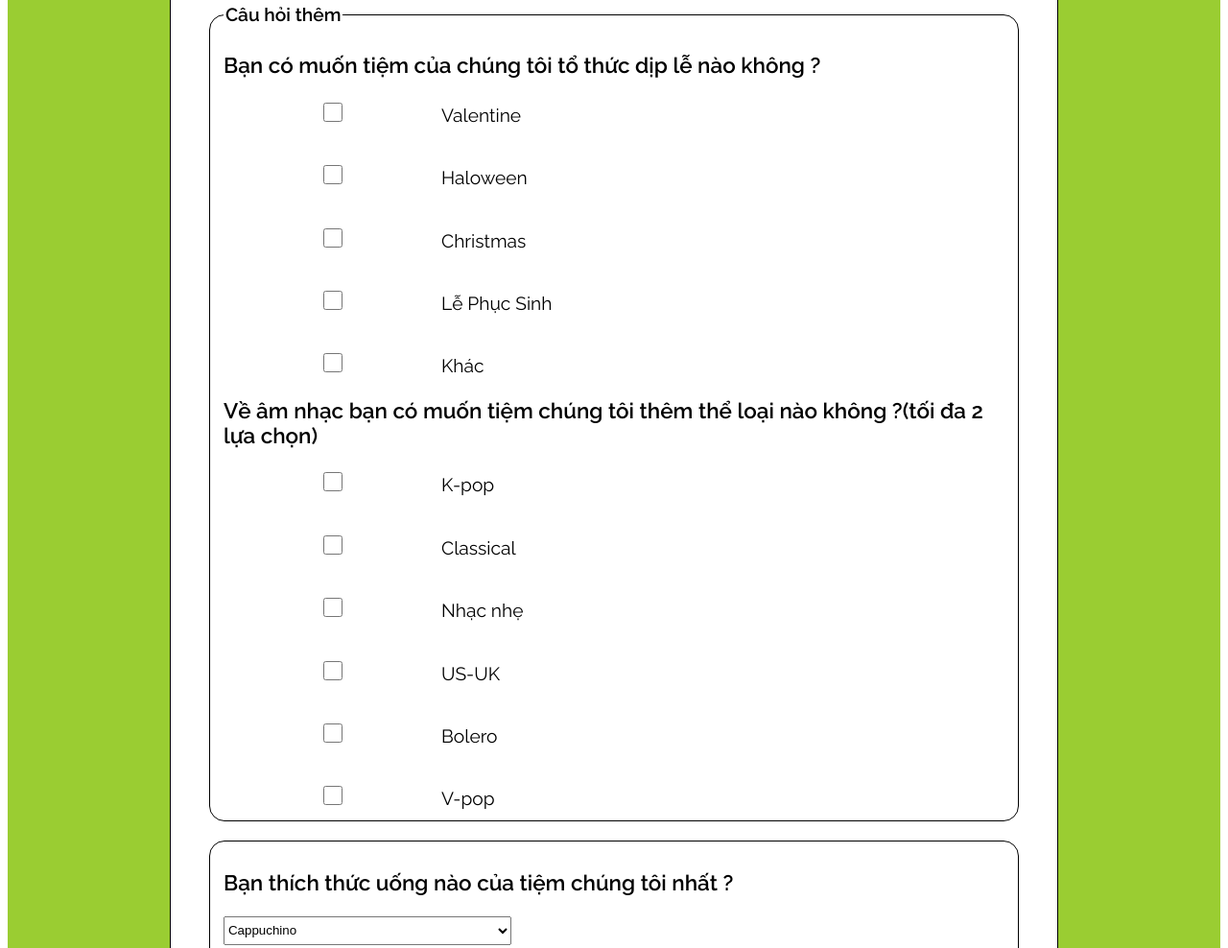
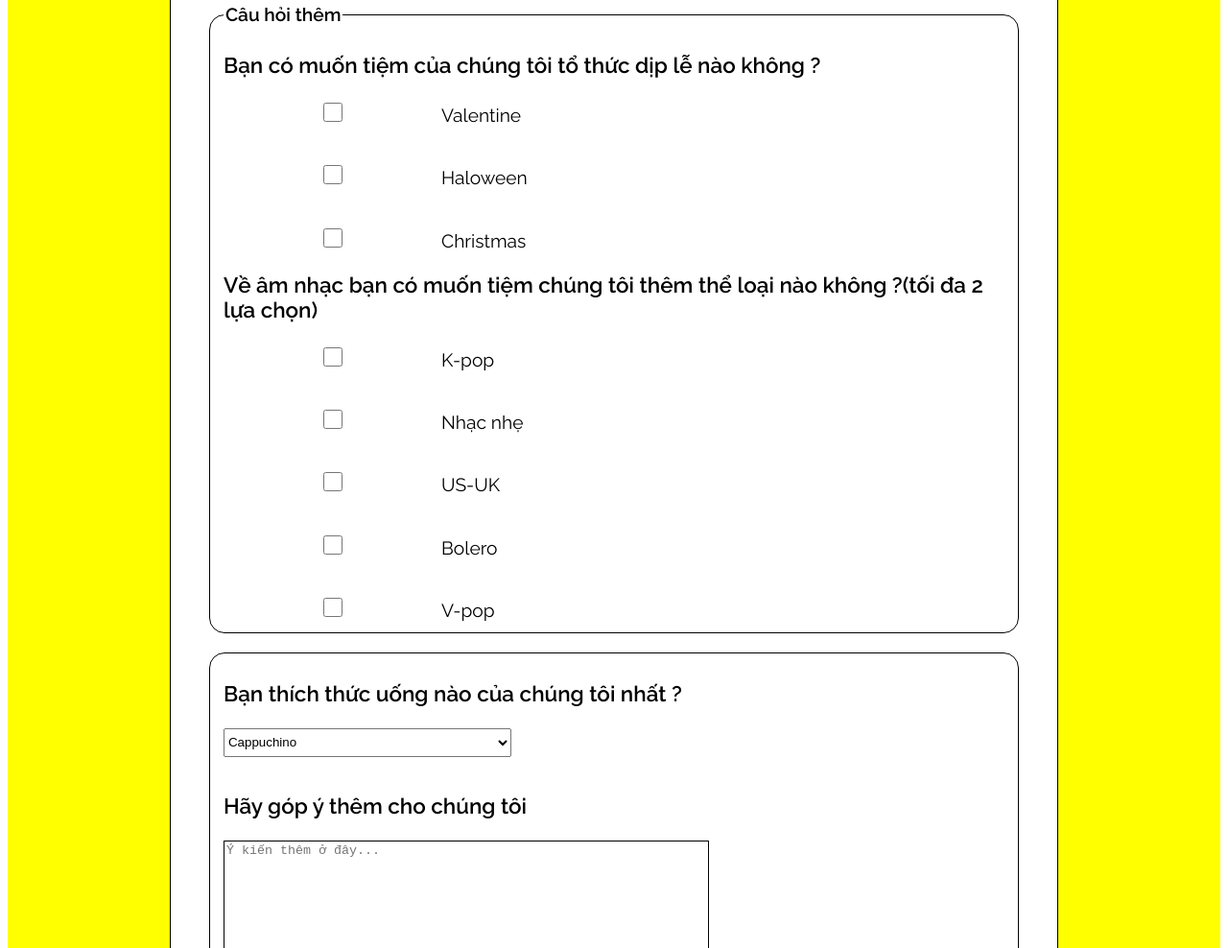
Before and after one commit to cuong200311/baiTapLon, a plain HTML site: page form.html in a window 1280 px wide. Shown: the part 1148-2136 px from the top of the page at 96% size. Drawn offline with Linux system fonts and the light colour scheme.

Commit message:
completed

```diff
--- a/css/contact.css
+++ b/css/contact.css
@@ -1,6 +1,24 @@
 * {
     font-family: 'Raleway', sans-serif;
+    box-sizing: border-box;
 }
+
+header  {
+    display: flex;
+    background-color: yellow;
+    align-items: center;
+}
+
+
+header img {
+    width: 100%;
+}
+
+header > h2 {
+    margin-left: 20%;
+    font-size: 3rem;
+}
+
 .header-div {
     padding: 20px;
     display: flex;
@@ -20,7 +38,7 @@ h1 {
     font-size: 5rem;
 }
 section > div.item:nth-child(2) {
-    background-color: blue;
+    background-color: yellow;
 }
 div.item {
     display: flex;
@@ -29,7 +47,7 @@ div.item {
     justify-content: center;
     font-size: 2rem;
     text-align: center;
-    background-color: yellow;
+    background-color: blue;
     height: 50rem;
     padding-top: 150px;
 }
@@ -65,7 +83,7 @@ img {
 }
 
 section.social-media {
-    background-color: blue;
+    background-color: yellow;
 }
 
 section.social-media > h1 {
--- a/css/form.css
+++ b/css/form.css
@@ -7,7 +7,7 @@ body {
 #outside {
     padding-top: 50px;
     padding-bottom: 50px;
-    background-color: yellowgreen;
+    background-color: yellow;
 }
 
 form {
--- a/form.html
+++ b/form.html
@@ -124,27 +124,12 @@
                             <input type="checkbox" name="Christmas" id="Christmas">Christmas
                         </label>
                     </div>
-                    <div>
-                        <label for="Easter">
-                            <input type="checkbox" name="Easter" id="Easter">Lễ Phục Sinh
-                        </label>
-                    </div>
-                    <div>
-                        <label for="other">
-                            <input type="checkbox" name="other" id="other">Khác
-                        </label>
-                    </div>
                 </div>
                 <h3>Về âm nhạc bạn có muốn tiệm chúng tôi thêm thể loại nào không ?(tối đa 2 lựa chọn)</h3>
                 <div class="checkbox">
                     <div>
                         <label for="K-pop">
                             <input type="checkbox" name="K-pop" id="K-pop">K-pop
-                        </label>
-                    </div>
-                    <div>
-                        <label for="Classical">
-                            <input type="checkbox" name="Classical" id="Classical">Classical
                         </label>
                     </div>
                     <div>
@@ -172,7 +157,7 @@
         </fieldset>
         <fieldset>
             <div class="select">
-                <h3>Bạn thích thức uống nào của tiệm chúng tôi nhất ?</h3>
+                <h3>Bạn thích thức uống nào của chúng tôi nhất ?</h3>
                 <select class="select-box">
                     <option>Cappuchino</option>
                     <option>Latte</option>
```
Also changed, not shown: contact.html (+2 -6 lines).
